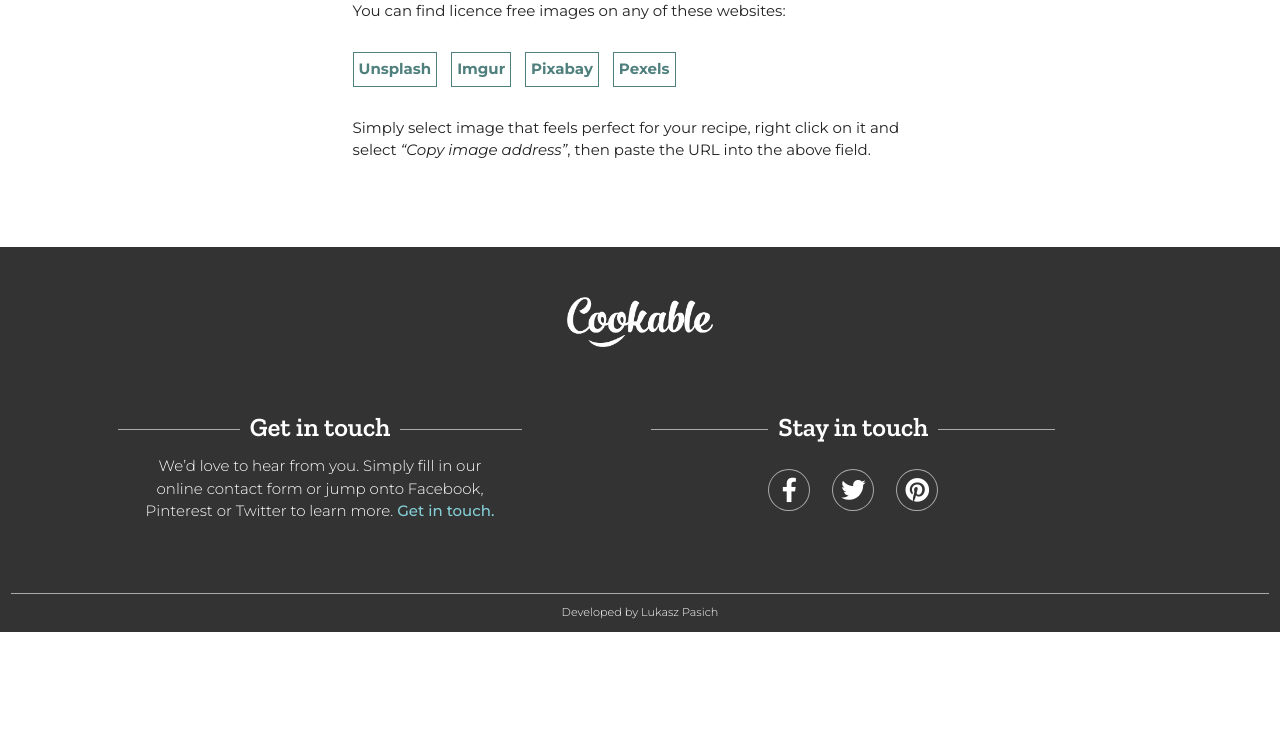
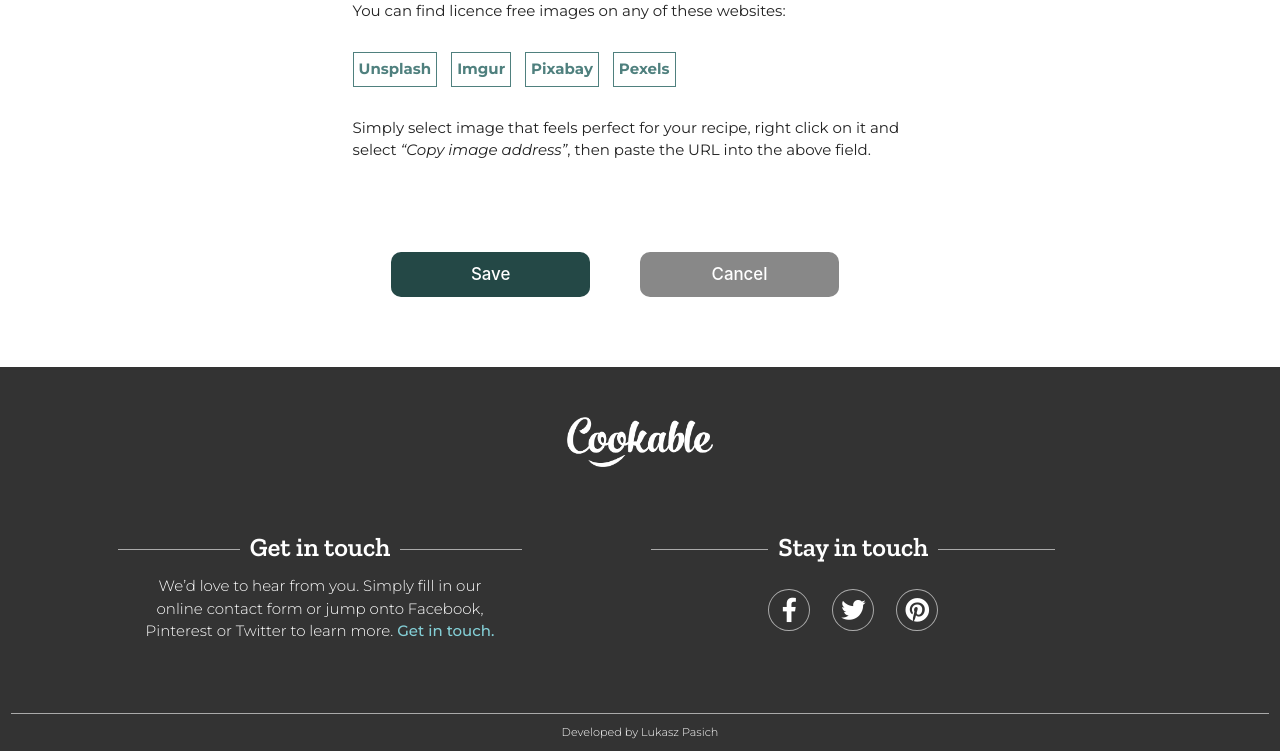
Before and after one commit to LukaszPasich/Cookable-MS3, a Flask app: page /add_recipe in a window 1280 px wide. Shown: the part 980-1731 px from the top of the page. Before the commit the page ends 1612 px from the top, so only its background shows below. Run offline with Flask 2, Linux system fonts and the light colour scheme; the visitor is signed in with stand-in values (Sample User, id 1); a database or web service that is not in the repository returns one stand-in record (values such as "Sample title"); some libraries are stand-ins or nearby versions.

Commit message:
FEAT: Allow user to submit recipe to MongoDB from 'Add Recipe' page

```diff
--- a/app.py
+++ b/app.py
@@ -110,8 +110,26 @@ def logout():
 
 
 # ---------- ADD RECIPE - C(RUD) ----------
-@app.route("/add_recipe")
+@app.route("/add_recipe", methods=["GET", "POST"])
 def add_recipe():
+    # grab the session user's username from db
+    username = mongo.db.users.find_one(
+            {"username": session["user"]})["username"]
+
+    if request.method == "POST":
+        recipe = {
+            "category_name": request.form.get("category_name"),
+            "recipe_name": request.form.get("recipe_name"),
+            "serves": request.form.get("serves"),
+            "cooks_in": request.form.get("cooks_in"),
+            "ingredients": request.form.getlist("ingredients"),
+            "method": request.form.getlist("method"),
+            "image": request.form.get("image"),
+            "created_by": session["user"]
+        }
+        mongo.db.recipes.insert_one(recipe)
+        flash("Recipe Successfully Added")
+        return redirect(url_for("my_recipes", username=username))
     categories = mongo.db.categories.find().sort("category_name", 1)
     return render_template("add_recipe.html", categories=categories)
 
--- a/static/css/style.css
+++ b/static/css/style.css
@@ -425,6 +425,20 @@ h4 span {
     background-color: #4f807e;
 }
 
+.grey-button-full {
+    background-color: #888;
+    color: #fff;
+    border: none;
+    -webkit-transition: background-color 0.3s ease-out;
+    -moz-transition: background-color 0.3s ease-out;
+    -o-transition: background-color 0.3s ease-out;
+    transition: background-color 0.3s ease-out;
+}
+
+.grey-button-full:hover {
+    background-color: #aaa;
+}
+
 .click-here {
     font-weight: 600;
     color: #4f807e;
--- a/templates/add_recipe.html
+++ b/templates/add_recipe.html
@@ -8,7 +8,7 @@
 
 <!-- Form -->
 <div class="row margin-top-seventyfive">
-    <form class="col s12 m10 offset-m1 l8 offset-l2" method="POST" action="">
+    <form class="col s12 m10 offset-m1 l8 offset-l2" method="POST" action="{{ url_for('add_recipe') }}">
 
          <!-- Recipe category -->
          <div class="row">
@@ -32,7 +32,7 @@
             </div>
         </div>
 
-        <!-- Serves / Cooking -->
+        <!-- Serves / Cooks in -->
         <div class="row">
             <div class="col s6">
                 <label class="add-recipe-label" for="serves">Serves:</label><br>
@@ -58,6 +58,7 @@
                     type="text" class="validate" required>
             </div>
         </div>
+
         <!-- Method -->
         <div class="row">
             <label class="add-recipe-label" for="method">Method:</label>
@@ -89,6 +90,12 @@
             </div>
         </div>
 
+        <!-- Submit button -->
+        <div class="row margin-top-seventyfive center-align">
+            <button type="submit" class="col s4 offset-s1 green-button-full">Save</button>
+            <button type="submit" class="col s4 offset-s1 grey-button-full">Cancel</button>
+        </div>
+
     </form>
   </div>
 
```
